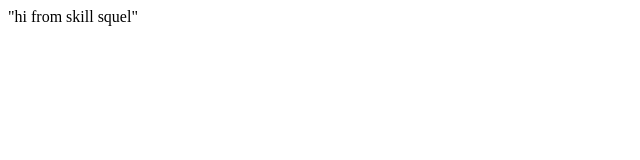
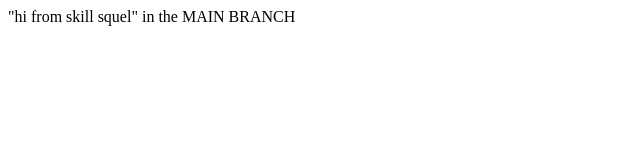
Before and after one commit to karthikkaku/skillsquel-ci-cd, a plain HTML site: page index.html in a window 1280 px wide. Shown: the whole page, without its empty margins (0-640 px from the left). Drawn offline with Linux system fonts and the light colour scheme.

Commit message:
Update index.html

```diff
--- a/index.html
+++ b/index.html
@@ -2,7 +2,7 @@
 
 
 <body>
-<p> "hi from skill squel" </p>
+<p> "hi from skill squel" in the MAIN BRANCH </p>
 </body>
 
 
```
